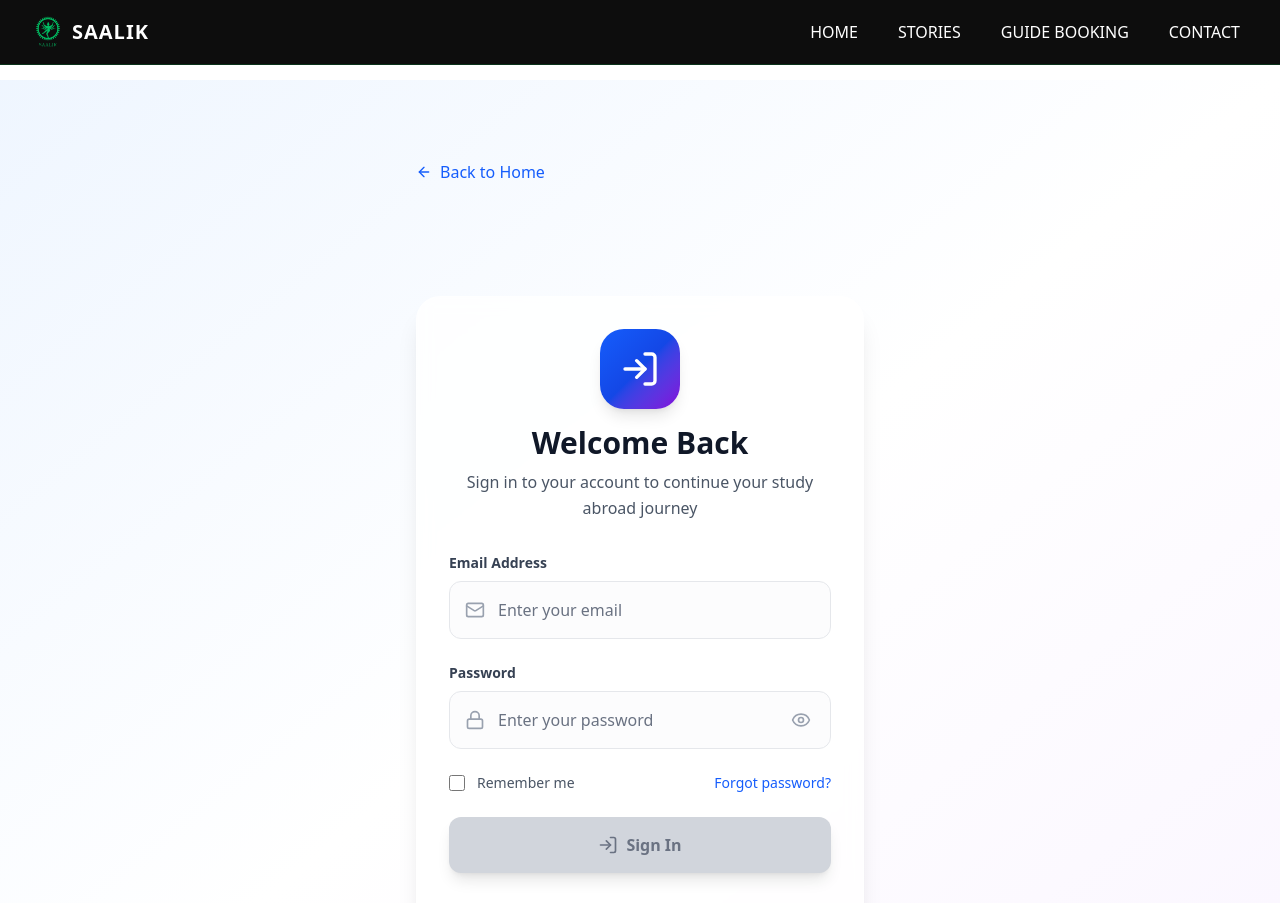
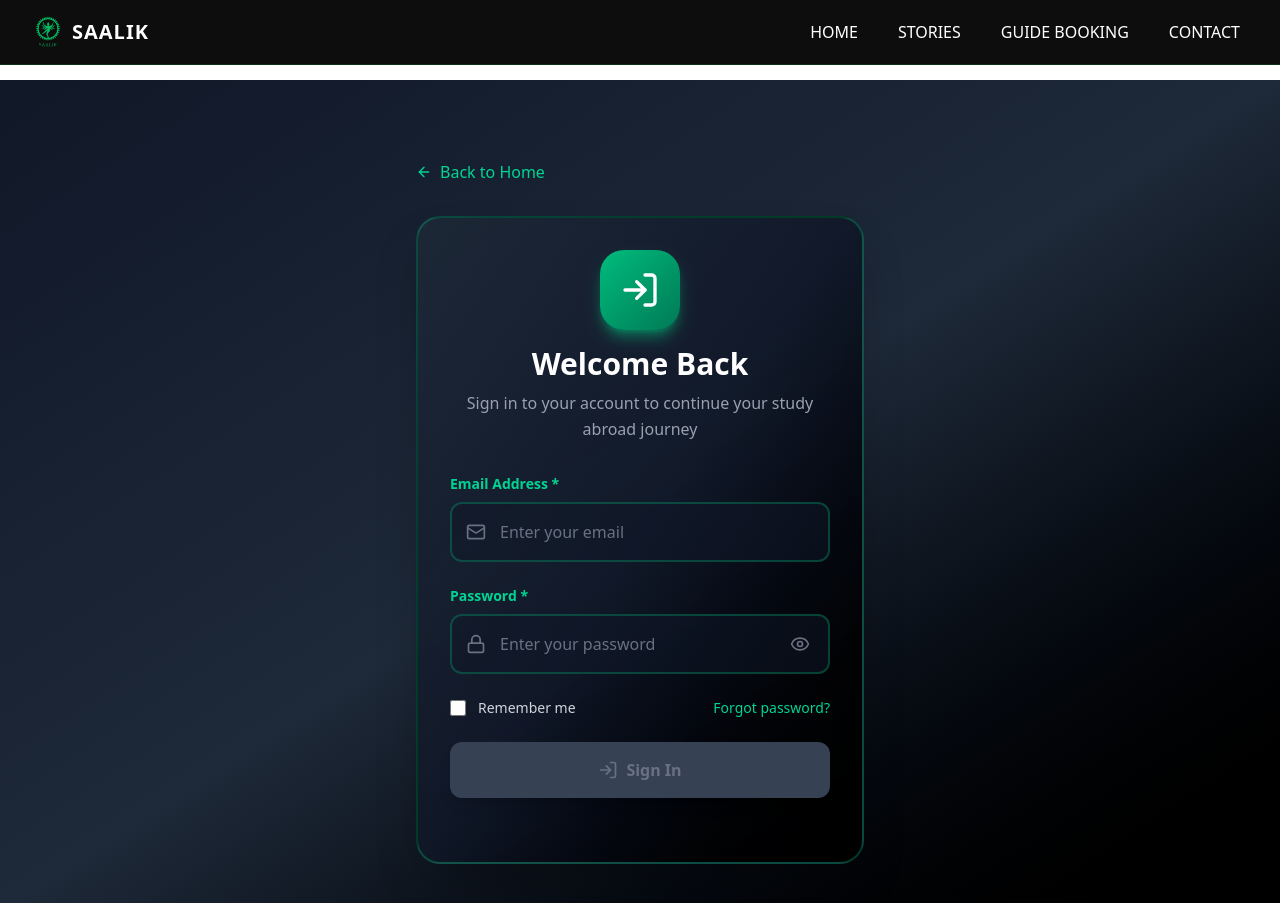
Before and after one commit to Suraj24-stack/Saalik, a React (Vite) app in the folder saalik-platform/: page /login in a window 1280 px wide. Shown: the top 903 px of the page. Built offline with nearby package versions, Linux system fonts and the light colour scheme.

Commit message:
updates login pages

```diff
--- a/saalik-platform/src/pages/Login.jsx
+++ b/saalik-platform/src/pages/Login.jsx
@@ -68,7 +68,6 @@ export default function Login() {
   useEffect(() => {
     if (successMessage || verificationSuccess || resetSuccess) {
       const timer = setTimeout(() => {
-        // Replace current url params with clean /login
         navigate("/login", { replace: true });
       }, 5000);
       return () => clearTimeout(timer);
@@ -172,14 +171,14 @@ export default function Login() {
 
   return (
     <>
-     <main className="min-h-screen bg-gradient-to-br from-blue-50 via-white to-purple-50">
+     <main className="min-h-screen bg-gradient-to-br from-gray-900 via-gray-800 to-black">
       <Navbar/>
       <div className="pt-20 mt-20 pb-12 px-4 sm:px-6 lg:px-8">
         <div className="max-w-md mx-auto">
           {/* Back Link */}
           <Link
             to="/"
-            className="inline-flex items-center text-blue-600 hover:text-blue-700 mb-8 transition-all duration-200 hover:translate-x-1 group"
+            className="inline-flex items-center text-emerald-400 hover:text-emerald-300 mb-8 transition-all duration-200 hover:translate-x-1 group"
           >
             <ArrowLeft className="w-4 h-4 mr-2 transition-transform group-hover:-translate-x-1" />
             Back to Home
@@ -187,10 +186,10 @@ export default function Login() {
 
           {/* Success Message */}
           {displaySuccessMessage && (
-            <div className="bg-green-50 border border-green-200 rounded-xl p-4 mb-6 flex items-start animate-fadeIn">
-              <CheckCircle className="w-5 h-5 text-green-500 mt-0.5 mr-3 flex-shrink-0" />
+            <div className="bg-emerald-900/30 border border-emerald-500/50 rounded-xl p-4 mb-6 flex items-start animate-fadeIn backdrop-blur-sm">
+              <CheckCircle className="w-5 h-5 text-emerald-400 mt-0.5 mr-3 flex-shrink-0" />
               <div>
-                <p className="text-green-700 text-sm font-medium">
+                <p className="text-emerald-300 text-sm font-medium">
                   {displaySuccessMessage}
                 </p>
               </div>
@@ -198,15 +197,15 @@ export default function Login() {
           )}
 
           {/* Login Card */}
-          <div className="bg-white/80 mt-20 backdrop-blur-sm rounded-3xl shadow-xl border border-white/20 p-8 space-y-8">
+          <div className="bg-gradient-to-br from-gray-800/90 via-gray-900/90 to-black/90 backdrop-blur-sm rounded-3xl shadow-2xl border-2 border-emerald-500/30 p-8 space-y-8">
             {/* Header */}
             <div className="text-center space-y-4">
-              <div className="w-20 h-20 bg-gradient-to-br from-blue-600 via-blue-700 to-purple-700 rounded-3xl flex items-center justify-center mx-auto shadow-lg">
+              <div className="w-20 h-20 bg-gradient-to-br from-emerald-500 to-emerald-700 rounded-3xl flex items-center justify-center mx-auto shadow-lg shadow-emerald-500/50">
                 <LogIn className="w-10 h-10 text-white" />
               </div>
               <div>
-                <h1 className="text-3xl font-bold text-gray-900 mb-2">Welcome Back</h1>
-                <p className="text-gray-600 leading-relaxed">
+                <h1 className="text-3xl font-bold text-white mb-2">Welcome Back</h1>
+                <p className="text-gray-400 leading-relaxed">
                   Sign in to your account to continue your study abroad journey
                 </p>
               </div>
@@ -215,30 +214,30 @@ export default function Login() {
             {/* Error Message */}
             {error && (
               <div
-                className={`rounded-xl p-4 animate-fadeIn border ${
+                className={`rounded-xl p-4 animate-fadeIn border backdrop-blur-sm ${
                   isEmailVerificationError
-                    ? "bg-orange-50 border-orange-200"
+                    ? "bg-orange-900/30 border-orange-500/50"
                     : isAccountStatusError
-                    ? "bg-yellow-50 border-yellow-200"
-                    : "bg-red-50 border-red-200"
+                    ? "bg-yellow-900/30 border-yellow-500/50"
+                    : "bg-red-900/30 border-red-500/50"
                 }`}
               >
                 <div className="flex items-start space-x-3">
                   {isEmailVerificationError ? (
-                    <Mail className="w-5 h-5 text-orange-500 mt-0.5 flex-shrink-0" />
+                    <Mail className="w-5 h-5 text-orange-400 mt-0.5 flex-shrink-0" />
                   ) : isAccountStatusError ? (
-                    <Shield className="w-5 h-5 text-yellow-500 mt-0.5 flex-shrink-0" />
+                    <Shield className="w-5 h-5 text-yellow-400 mt-0.5 flex-shrink-0" />
                   ) : (
-                    <AlertCircle className="w-5 h-5 text-red-500 mt-0.5 flex-shrink-0" />
+                    <AlertCircle className="w-5 h-5 text-red-400 mt-0.5 flex-shrink-0" />
                   )}
                   <div className="flex-1">
                     <p
                       className={`text-sm font-medium ${
                         isEmailVerificationError
-                          ? "text-orange-700"
+                          ? "text-orange-300"
                           : isAccountStatusError
-                          ? "text-yellow-700"
-                          : "text-red-700"
+                          ? "text-yellow-300"
+                          : "text-red-300"
                       }`}
                     >
                       {isEmailVerificationError
@@ -250,10 +249,10 @@ export default function Login() {
                     <p
                       className={`text-sm mt-1 ${
                         isEmailVerificationError
-                          ? "text-orange-600"
+                          ? "text-orange-400"
                           : isAccountStatusError
-                          ? "text-yellow-600"
-                          : "text-red-600"
+                          ? "text-yellow-400"
+                          : "text-red-400"
                       }`}
                     >
                       {error}
@@ -267,16 +266,16 @@ export default function Login() {
             <form id="loginForm" onSubmit={handleSubmit} className="space-y-6">
               {/* Email */}
               <div className="space-y-2">
-                <label className="block text-sm font-semibold text-gray-700">Email Address</label>
+                <label className="block text-sm font-semibold text-emerald-400">Email Address *</label>
                 <div className="relative">
-                  <Mail className="absolute left-4 top-1/2 -translate-y-1/2 text-gray-400 w-5 h-5" />
+                  <Mail className="absolute left-4 top-1/2 -translate-y-1/2 text-gray-500 w-5 h-5" />
                   <input
                     type="email"
                     name="email"
                     value={formData.email}
                     onChange={handleChange}
                     required
-                    className="w-full pl-12 pr-4 py-4 border border-gray-200 rounded-xl focus:ring-2 focus:ring-blue-500 focus:border-transparent bg-gray-50/50 hover:bg-white text-gray-900 placeholder-gray-500"
+                    className="w-full pl-12 pr-4 py-4 border-2 border-emerald-500/30 rounded-xl focus:ring-2 focus:ring-emerald-500 focus:border-emerald-500 bg-gray-900/50 hover:bg-gray-900/70 text-white placeholder-gray-500 transition-all"
                     placeholder="Enter your email"
                   />
                 </div>
@@ -284,22 +283,22 @@ export default function Login() {
 
               {/* Password */}
               <div className="space-y-2">
-                <label className="block text-sm font-semibold text-gray-700">Password</label>
+                <label className="block text-sm font-semibold text-emerald-400">Password *</label>
                 <div className="relative">
-                  <Lock className="absolute left-4 top-1/2 -translate-y-1/2 text-gray-400 w-5 h-5" />
+                  <Lock className="absolute left-4 top-1/2 -translate-y-1/2 text-gray-500 w-5 h-5" />
                   <input
                     type={showPassword ? "text" : "password"}
                     name="password"
                     value={formData.password}
                     onChange={handleChange}
                     required
-                    className="w-full pl-12 pr-14 py-4 border border-gray-200 rounded-xl focus:ring-2 focus:ring-blue-500 focus:border-transparent bg-gray-50/50 hover:bg-white text-gray-900 placeholder-gray-500"
+                    className="w-full pl-12 pr-14 py-4 border-2 border-emerald-500/30 rounded-xl focus:ring-2 focus:ring-emerald-500 focus:border-emerald-500 bg-gray-900/50 hover:bg-gray-900/70 text-white placeholder-gray-500 transition-all"
                     placeholder="Enter your password"
                   />
                   <button
                     type="button"
                     onClick={() => setShowPassword(!showPassword)}
-                    className="absolute right-4 top-1/2 -translate-y-1/2 text-gray-400 hover:text-gray-600 p-1"
+                    className="absolute right-4 top-1/2 -translate-y-1/2 text-gray-500 hover:text-emerald-400 p-1 transition-colors"
                   >
                     {showPassword ? <EyeOff className="w-5 h-5" /> : <Eye className="w-5 h-5" />}
                   </button>
@@ -313,13 +312,13 @@ export default function Login() {
                     type="checkbox"
                     checked={rememberMe}
                     onChange={(e) => setRememberMe(e.target.checked)}
-                    className="w-4 h-4 text-blue-600 border-gray-300 rounded focus:ring-blue-500"
+                    className="w-4 h-4 text-emerald-600 border-gray-600 rounded focus:ring-emerald-500 bg-gray-800"
                   />
-                  <span className="ml-3 text-sm text-gray-600 font-medium">Remember me</span>
+                  <span className="ml-3 text-sm text-gray-300 font-medium">Remember me</span>
                 </label>
                 <Link
                   to="/forgot-password"
-                  className="text-sm text-blue-600 hover:text-blue-700 font-medium"
+                  className="text-sm text-emerald-400 hover:text-emerald-300 font-medium transition-colors"
                 >
                   Forgot password?
                 </Link>
@@ -331,8 +330,8 @@ export default function Login() {
                 disabled={isLoading || !isFormValid}
                 className={`w-full font-semibold py-4 px-6 rounded-xl flex items-center justify-center space-x-2 shadow-lg transition-all ${
                   isLoading || !isFormValid
-                    ? "bg-gray-300 text-gray-500 cursor-not-allowed"
-                    : "bg-gradient-to-r from-blue-600 to-purple-600 text-white hover:from-blue-700 hover:to-purple-700"
+                    ? "bg-gray-700 text-gray-500 cursor-not-allowed"
+                    : "bg-gradient-to-r from-emerald-600 to-emerald-700 text-white hover:from-emerald-500 hover:to-emerald-600 shadow-emerald-500/50"
                 }`}
               >
                 {isLoading ? (
@@ -349,74 +348,23 @@ export default function Login() {
               </button>
             </form>
 
-            {/* Divider */}
-
-
             {/* Sign Up */}
             <div className="space-y-4">
-              <Link
+              {/* <Link
                 to="/register"
-                className="inline-flex items-center justify-center w-full py-4 px-6 border-2 border-blue-600 text-blue-600 font-semibold rounded-xl hover:bg-blue-600 hover:text-white transition-all"
+                className="inline-flex items-center justify-center w-full py-4 px-6 border-2 border-emerald-500/50 text-emerald-400 font-semibold rounded-xl hover:bg-emerald-500/10 hover:border-emerald-400 transition-all space-x-2"
               >
                 <BookOpen className="w-5 h-5" />
                 <span>Create New Account</span>
-              </Link>
+              </Link> */}
 
-              {/* Demo Credentials */}
-              <button
-                type="button"
-                onClick={() => setShowDemoCredentials(!showDemoCredentials)}
-                className="inline-flex items-center justify-center w-full py-3 px-6 bg-gradient-to-r from-purple-50 to-blue-50 border border-purple-200 text-purple-600 font-medium rounded-xl hover:from-purple-100 hover:to-blue-100"
-              >
-                <Shield className="w-4 h-4" />
-                <span>Quick Demo Login</span>
-              </button>
+
             </div>
-
-            {/* Demo Panel */}
-            {showDemoCredentials && (
-              <div className="bg-gradient-to-r from-blue-50 to-purple-50 border border-blue-200 rounded-2xl p-6 space-y-4 animate-fadeIn">
-                <div className="flex items-center space-x-2 mb-3">
-                  <Shield className="w-5 h-5 text-blue-600" />
-                  <h3 className="text-sm font-bold text-gray-700">Demo Credentials</h3>
-                </div>
-                <div className="grid gap-3">
-                  {demoCredentials.map((cred, index) => {
-                    const IconComponent = cred.icon;
-                    return (
-                      <button
-                        key={index}
-                        type="button"
-                        onClick={() => fillDemoCredentials(cred)}
-                        className="text-left p-4 bg-white/60 hover:bg-white rounded-lg border border-white/40 hover:border-blue-200 group"
-                      >
-                        <div className="flex items-center space-x-3">
-                          <div className="w-10 h-10 bg-gradient-to-r from-blue-100 to-purple-100 rounded-lg flex items-center justify-center">
-                            <IconComponent className="w-5 h-5 text-blue-600" />
-                          </div>
-                          <div className="flex-1">
-                            <p className="text-sm font-semibold text-gray-700">{cred.type} Account</p>
-                            <p className="text-xs text-gray-500 mt-1">{cred.description}</p>
-                          </div>
-                          <div className="text-xs text-blue-600 opacity-0 group-hover:opacity-100">
-                            Click to use
-                          </div>
-                        </div>
-                      </button>
-                    );
-                  })}
-                </div>
-                <div className="text-xs text-gray-500 text-center pt-2 border-t border-blue-100">
-                  These are test accounts for demonstration purposes
-                </div>
-              </div>
-            )}
           </div>
         </div>
       </div>
     </main>
     <Footer/>
     </>
-
   );
 }
```
